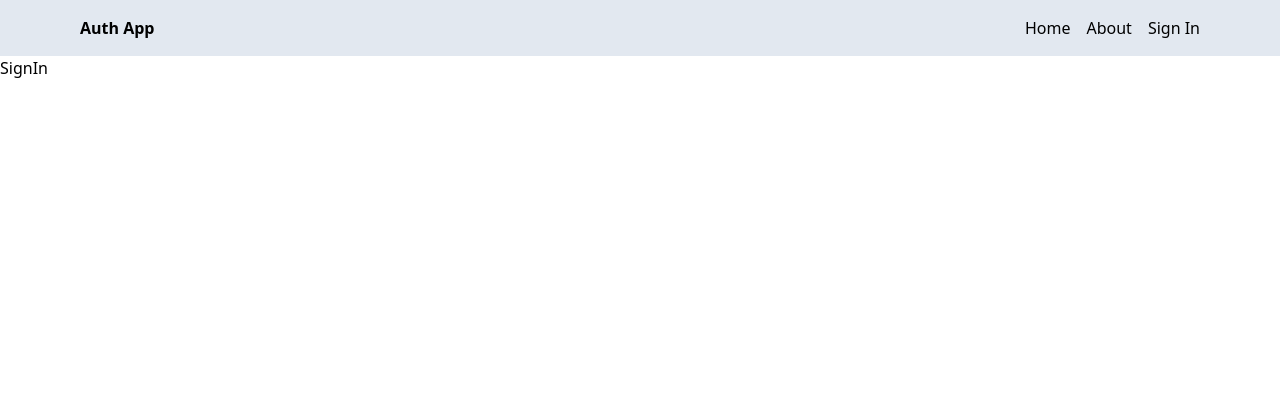
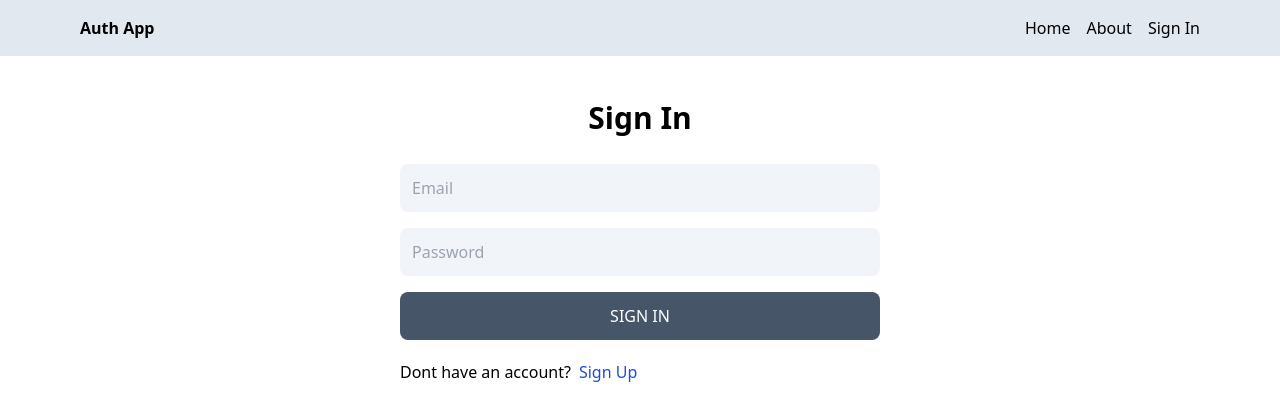
Before and after one commit to thek2j/mern-auth, a React (Vite) app in the folder client/: page /sign-in in a window 1280 px wide. Shown: the top 420 px of the page. Built offline with nearby package versions, Linux system fonts and the light colour scheme.

Commit message:
complete the signin page functionality

```diff
--- a/client/src/pages/SignIn.jsx
+++ b/client/src/pages/SignIn.jsx
@@ -1,3 +1,70 @@
+import { Link, useNavigate } from "react-router-dom";
+import { useState } from "react";
+
 export default function SignIn() {
-  return <h1>SignIn</h1>;
+  const [formData, setFormData] = useState({});
+  const [error, setError] = useState("");
+  const [loading, setLoading] = useState(false);
+  const navigate = useNavigate();
+
+  function handleChange(e) {
+    setFormData({ ...formData, [e.target.id]: e.target.value });
+  }
+
+  const handleSubmit = async (e) => {
+    e.preventDefault();
+    setLoading(true);
+    setError(false);
+    const res = await fetch("/api/auth/sign-in", {
+      method: "POST",
+      headers: {
+        "Content-Type": "application/json",
+      },
+      body: JSON.stringify(formData),
+    });
+    const data = await res.json();
+    if (!res.ok) {
+      setError(data.message || "Something went wrong!");
+      setLoading(false);
+      return;
+    }
+    setLoading(false);
+    navigate("/");
+  };
+
+  return (
+    <div className="p-4 max-w-lg mx-auto">
+      <h1 className="text-3xl text-center font-semibold my-7">Sign In</h1>
+
+      <form className="flex flex-col gap-4" onSubmit={handleSubmit}>
+        <input
+          type="email"
+          placeholder="Email"
+          id="email"
+          className="bg-slate-100 rounded-lg p-3"
+          onChange={handleChange}
+        ></input>
+        <input
+          type="password"
+          placeholder="Password"
+          id="password"
+          className="bg-slate-100 rounded-lg p-3"
+          onChange={handleChange}
+        ></input>
+        <button
+          disabled={loading}
+          className="bg-slate-600 uppercase p-3 rounded-lg text-white hover:opacity-95 disabled:opacity-80"
+        >
+          {loading ? "Loading" : "Sign In"}
+        </button>
+      </form>
+      <div className="flex gap-2 mt-5">
+        <p> Dont have an account?</p>
+        <Link to="/sign-up">
+          <span className="text-blue-700">Sign Up</span>
+        </Link>
+      </div>
+      {error && <p className="text-red-600 mt-5">{error}</p>}
+    </div>
+  );
 }
--- a/client/src/pages/SignUp.jsx
+++ b/client/src/pages/SignUp.jsx
@@ -1,10 +1,11 @@
-import { Link } from "react-router-dom";
+import { Link, useNavigate } from "react-router-dom";
 import { useState } from "react";
 
 export default function SignUp() {
   const [formData, setFormData] = useState({});
   const [error, setError] = useState(false);
   const [loading, setLoading] = useState(false);
+  const navigate = useNavigate();
 
   function handleChange(e) {
     setFormData({ ...formData, [e.target.id]: e.target.value });
@@ -24,9 +25,11 @@
     const data = await res.json();
     if (data.success === false) {
       setError(true);
+      setLoading(false);
+      return;
     }
     setLoading(false);
-    console.log(data);
+    navigate("/sign-in");
   };
 
   return (
@@ -59,7 +62,7 @@
           disabled={loading}
           className="bg-slate-600 uppercase p-3 rounded-lg text-white hover:opacity-95 disabled:opacity-80"
         >
-          {loading ? "Loading" : "SignUp"}
+          {loading ? "Loading" : "Sign Up"}
         </button>
       </form>
       <div className="flex gap-2 mt-5">
```
Also changed, not shown: 1 other file (tests, documents, lock files or other folders).
